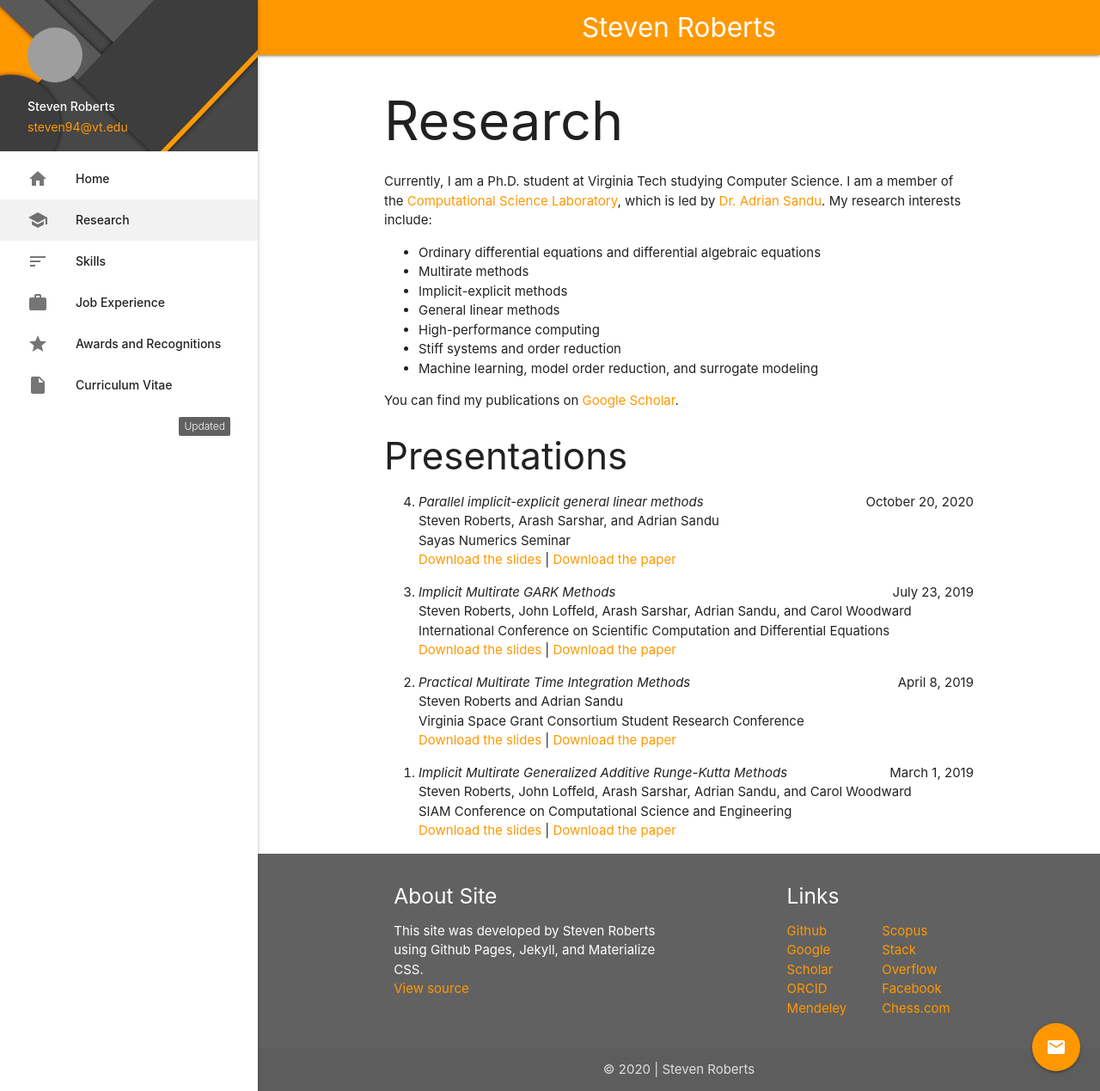
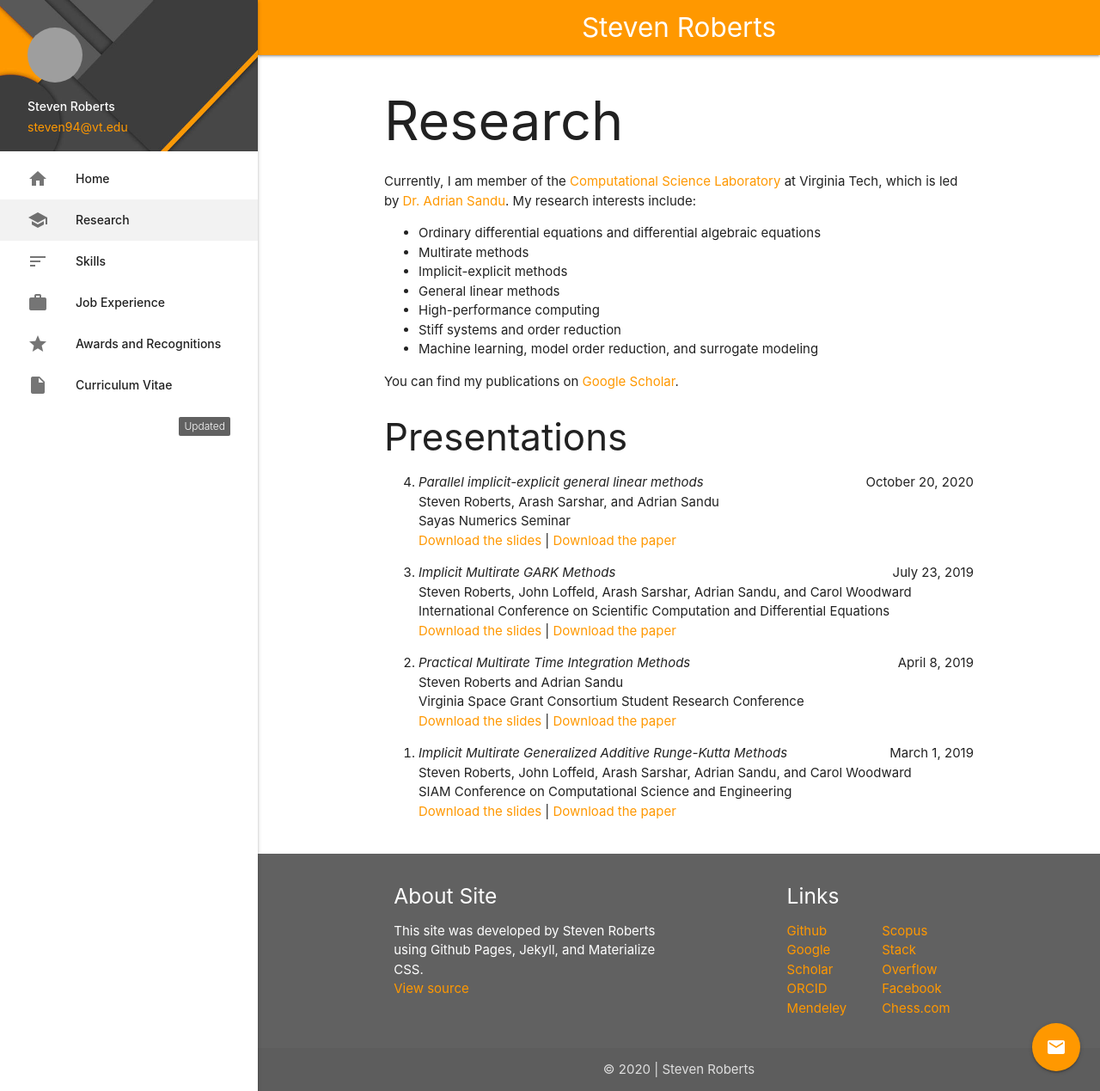
Before and after one commit to Steven-Roberts/Steven-Roberts.github.io, a Jekyll site: the page built from research.md, in a window 1280 px wide and 1269 px high. Shown: the whole window at 86% size. Built offline with Jekyll 4.4.1, drawn with Linux system fonts in a browser that asks for light colours; grey boxes are pictures that could not be loaded.

Commit message:
Better descriptions and keywords

```diff
--- a/index.html
+++ b/index.html
@@ -15,7 +15,7 @@ scripts:
 <div class="center flow-text">
   <div id="typed-strings" class="hide">
     <p>Hello, World!<br />Welcome to my website.</p>
-    <p>I'm a Ph.D. student studying Computer Science,<br />and I'm now on the job market for a postdoc.<br /><a href="/research">Read more about me.</a></p>
+    <p>I'm a Ph.D. student studying<br/>Computer Science at Virginia Tech,<br />and I'm now looking for a postdoc.<br /><a href="/research">Read more about me.</a></p>
   </div>
   <span id="title"></span>
 </div>
--- a/research.md
+++ b/research.md
@@ -33,8 +33,7 @@ presentations:
     paper: https://arxiv.org/pdf/1910.14079.pdf
 ---
 
-Currently, I am a Ph.D. student at Virginia Tech studying Computer Science.  I am a member of the [Computational Science Laboratory](http://csl.cs.vt.edu/), which is led by [Dr. Adrian Sandu](http://people.cs.vt.edu/asandu/).  My research interests include:
-
+Currently, I am member of the [Computational Science Laboratory](http://csl.cs.vt.edu/) at Virginia Tech, which is led by [Dr. Adrian Sandu](http://people.cs.vt.edu/asandu/).  My research interests include:
 
 <ul class="browser-default">
   <li>Ordinary differential equations and differential algebraic equations</li>
```
